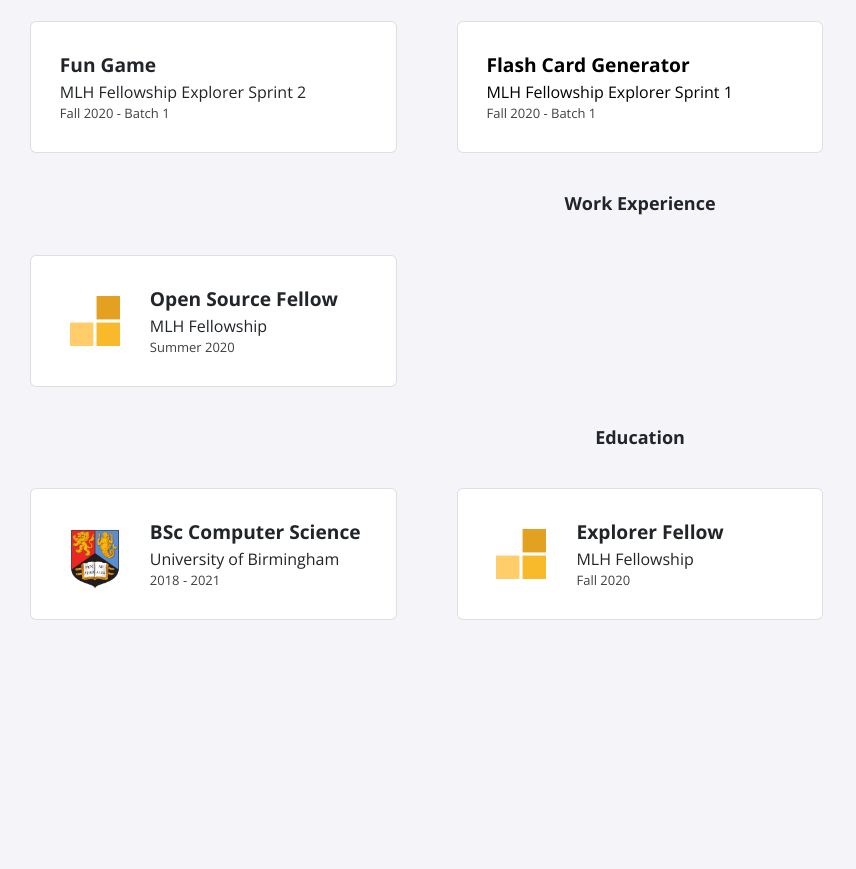
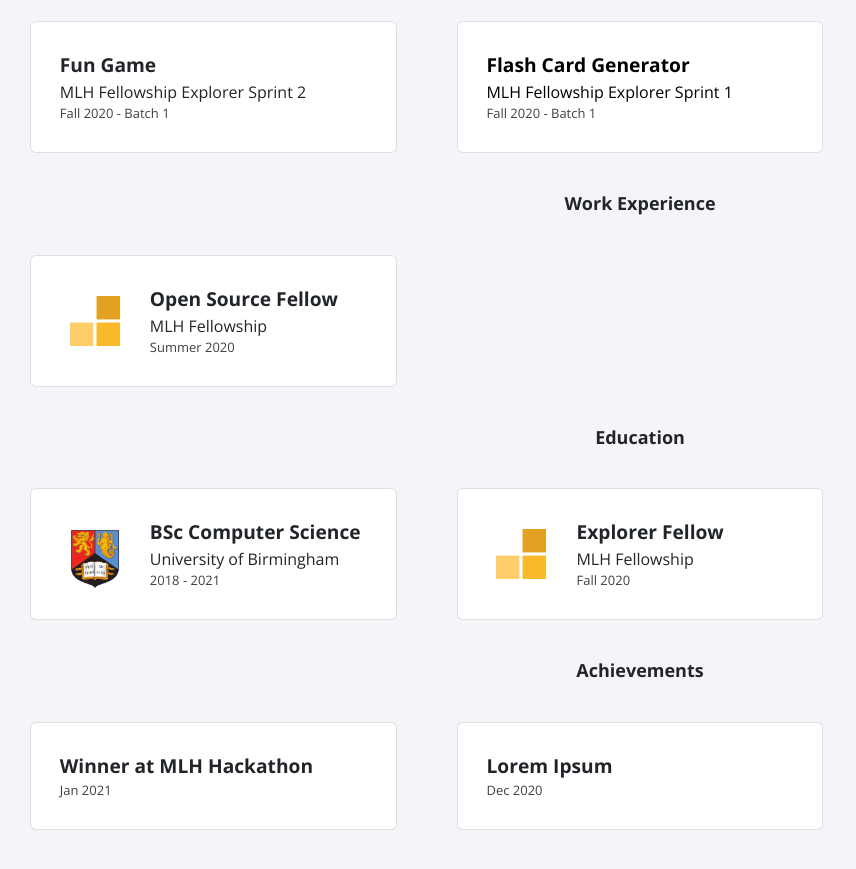
Before and after one commit to MLH-Fellowship/explorer-portfolio-batch2, a Jekyll site: the page built from index.html, in a window 1280 px wide and 900 px high, scrolled down 652 px. Shown: the top 869 px of the window, without its empty margins (0-856 px from the left). Built offline with Jekyll 4.4.1, drawn with Linux system fonts in a browser that asks for light colours; nearby versions of some CDN libraries; before the commit the page ends 1342 px from its top, so only the background shows below that.

Commit message:
Add an achievements section (#34)
* Add placeholder achievements

* Add achievements section

* Include achievements section in index

* Add instructions to add achievements

```diff
--- /dev/null
+++ b/_data/achievements.yml
@@ -0,0 +1,5 @@
+- title: Winner at MLH Hackathon
+  date: Jan 2021
+
+- title: Lorem Ipsum
+  date: Dec 2020
--- /dev/null
+++ b/_includes/achievements.html
@@ -0,0 +1,11 @@
+<h2>Achievements</h2>
+<div class="card-container">
+  {% for item in site.data.achievements %}
+  <div class="card">
+    <div class="info">
+      <p class="title">{{ item.title }}</p>
+      <p class="dates">{{ item.date }}</p>
+    </div>
+  </div>
+  {% endfor %}
+</div>
--- a/index.html
+++ b/index.html
@@ -1,10 +1,11 @@
 ---
 ---
+
 <!DOCTYPE html>
 <html lang="en">
-{% include header.html %}
+  {% include header.html %}
 
-<body>
+  <body>
     {% include navbar.html %}
 
     {% include profile.html %}
@@ -14,6 +15,7 @@
     {% include experience.html %}
 
     {% include education.html %}
-</body>
 
+    {% include achievements.html %}
+  </body>
 </html>
```
Also changed, not shown: README.md.
